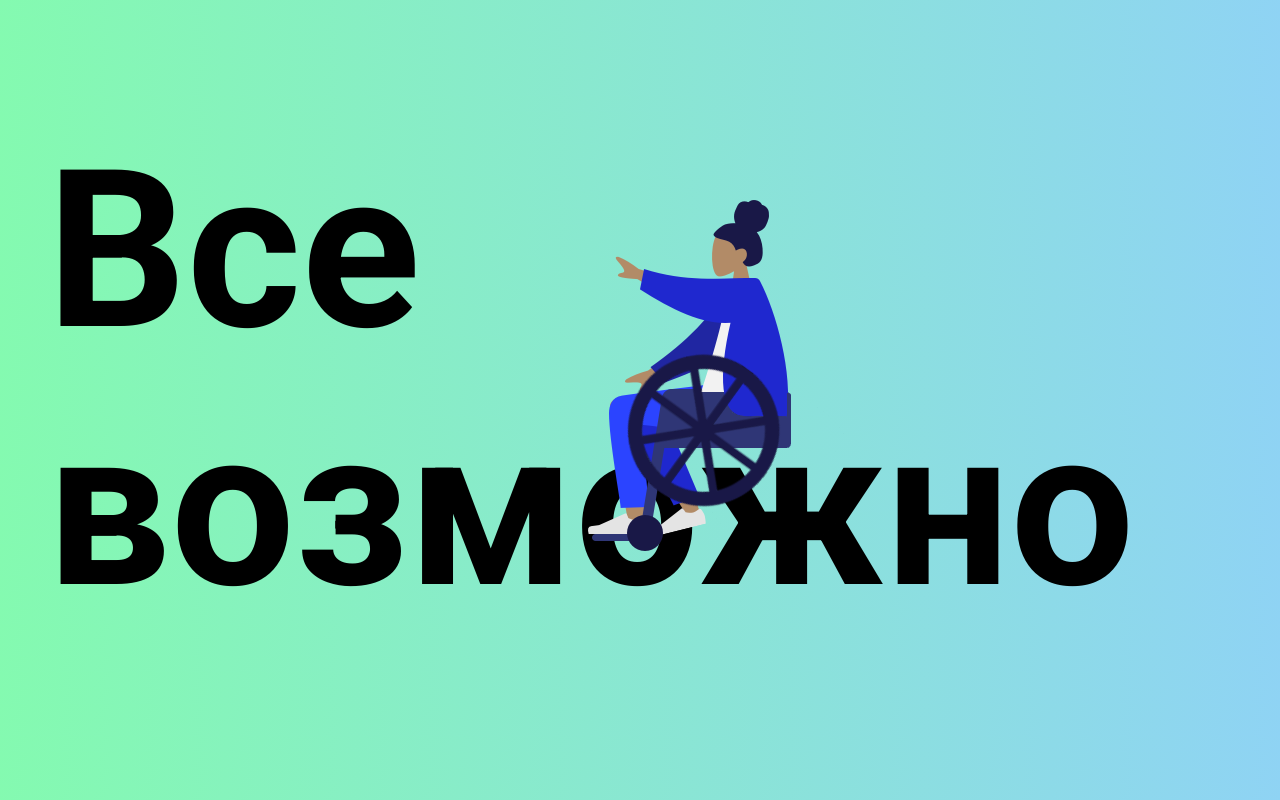
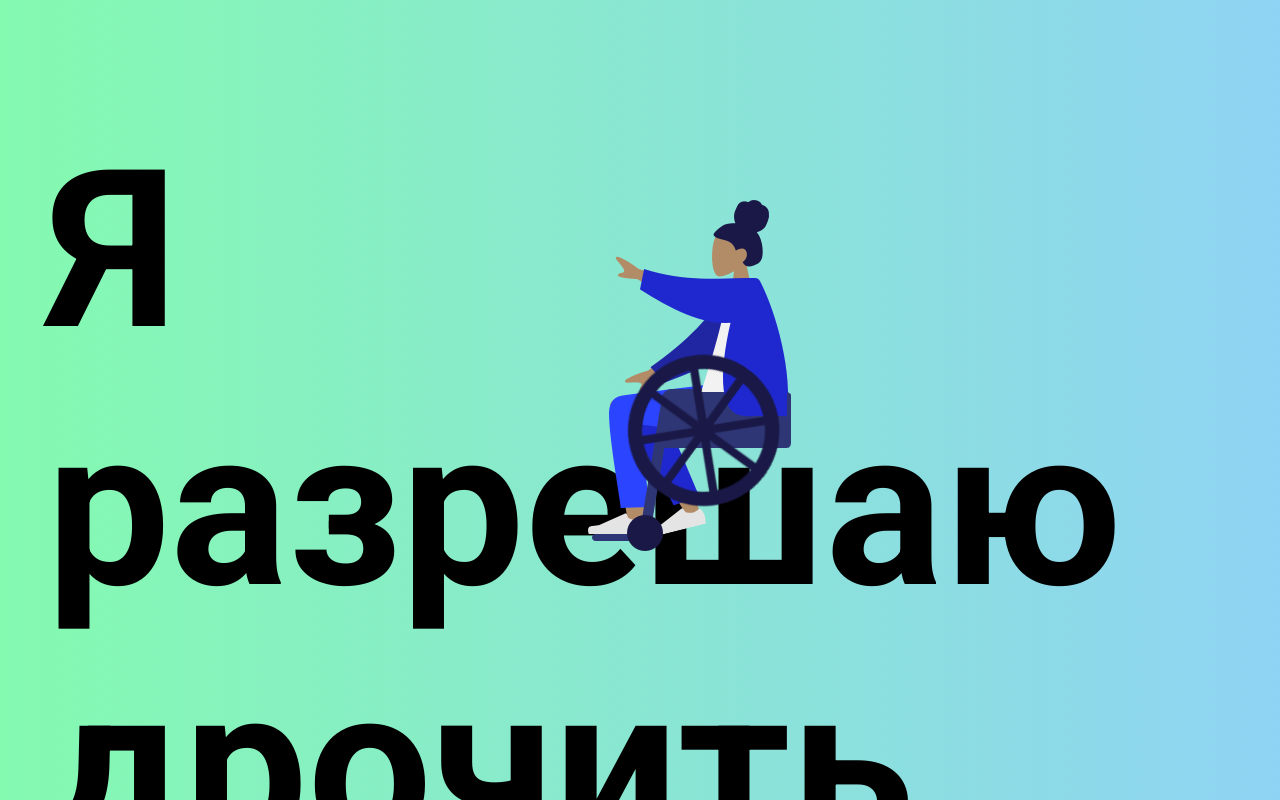
Before and after one commit to MasterCaput/mastercaput.github.io, a plain HTML site: page index.html in a window 1280 px wide. Drawn offline with Linux system fonts and the light colour scheme.

Commit message:
Update index.html

```diff
--- a/index.html
+++ b/index.html
@@ -4,14 +4,14 @@
     <link rel=" stylesheet " type="text/css " href="CSS.css ">
     <meta charset="utf-8"></meta>
     <link href="https://fonts.googleapis.com/css2?family=Roboto:wght@700&display=swap" rel="stylesheet">
-    <title>Все возможно</title>
+    <title>Я разрешаю дрочить</title>
     <meta name="viewport" content="width=device-width, initial-scale=1">
 </head>
 
 <body>
     <div class='container'>
         <div class='text'>
-            <h1>Все <br> возможно</h1>
+            <h1>Я <br>разрешаю <br> дрочить</h1>
         </div>
         <div class='animation'>
             <div class='disabled'>
```
